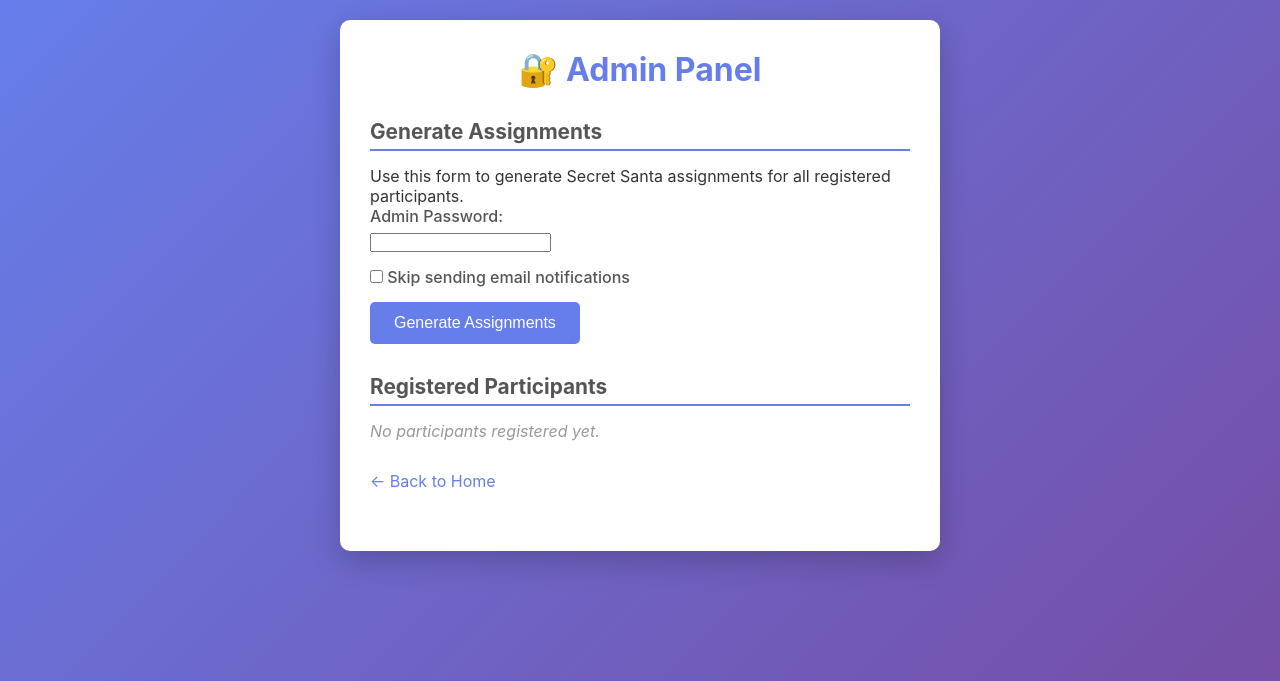
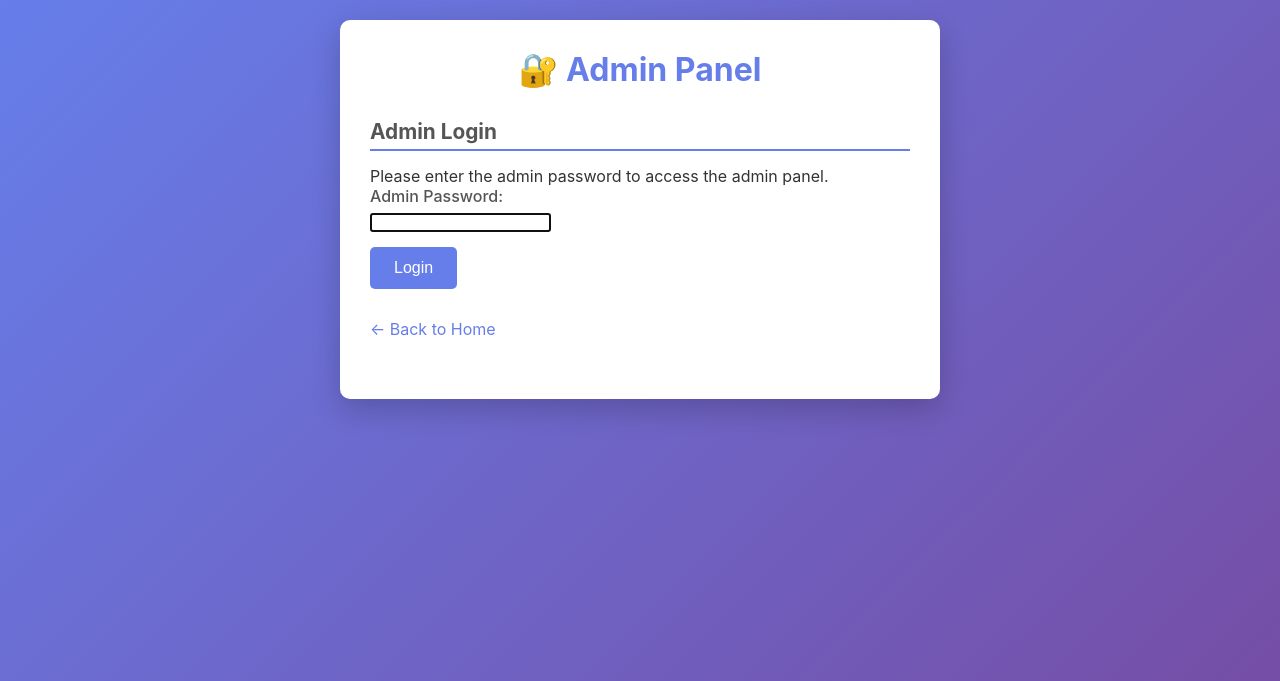
Before and after one commit to MichaelHermannHubler/secret-santa, a Flask app: page /admin in a window 1280 px wide. Shown: the top 681 px of the page. Run offline with Flask 3, Linux system fonts and the light colour scheme.

Commit message:
Added Admin Login Panel

```diff
--- a/app.py
+++ b/app.py
@@ -1,4 +1,4 @@
-from flask import Flask, render_template, request, jsonify, redirect, url_for
+from flask import Flask, render_template, request, jsonify, redirect, url_for, session
 import json
 import os
 import random
@@ -6,8 +6,10 @@ import smtplib
 from email.mime.text import MIMEText
 from email.mime.multipart import MIMEMultipart
 from datetime import datetime
+import secrets
 
 app = Flask(__name__)
+app.secret_key = os.environ.get('SECRET_KEY', secrets.token_hex(16))
 
 DATA_DIR = 'data'
 PARTICIPANTS_FILE = os.path.join(DATA_DIR, 'participants.json')
@@ -129,21 +131,41 @@ def check_assignment():
 @app.route('/admin')
 def admin():
     """Admin page for generating assignments"""
+    # Check if user is authenticated
+    if not session.get('admin_authenticated'):
+        return render_template('admin.html', authenticated=False)
+
     participants = load_participants()
     assignments = load_assignments()
-    return render_template('admin.html', participants=participants, assignments=assignments)
+    return render_template('admin.html', authenticated=True, participants=participants, assignments=assignments)
+
+@app.route('/admin/login', methods=['POST'])
+def admin_login():
+    """Authenticate admin user"""
+    password = request.form.get('password', '').strip()
+    config = load_config()
+
+    # Verify password
+    if password == config.get('admin_password', 'admin123'):
+        session['admin_authenticated'] = True
+        return jsonify({'success': True, 'message': 'Authentication successful'})
+    else:
+        return jsonify({'success': False, 'message': 'Invalid password'}), 401
+
+@app.route('/admin/logout', methods=['POST'])
+def admin_logout():
+    """Logout admin user"""
+    session.pop('admin_authenticated', None)
+    return jsonify({'success': True, 'message': 'Logged out successfully'})
 
 @app.route('/generate-assignments', methods=['POST'])
 def generate_assignments_web():
     """Generate assignments via web interface"""
-    password = request.form.get('password', '').strip()
+    # Check if user is authenticated
+    if not session.get('admin_authenticated'):
+        return jsonify({'success': False, 'message': 'Not authenticated. Please log in first.'}), 401
+
     skip_email = request.form.get('skip_email', 'false') == 'true'
-
-    config = load_config()
-
-    # Verify password
-    if password != config.get('admin_password', 'admin123'):
-        return jsonify({'success': False, 'message': 'Invalid password'}), 401
 
     # Note: We allow regeneration even if assignments exist (user can use CLI for confirmation prompt)
 
--- a/static/css/style.css
+++ b/static/css/style.css
@@ -171,3 +171,13 @@ a:hover {
     border-left: 4px solid #ffc107;
     margin-bottom: 20px;
 }
+
+button[onclick="logout()"] {
+    background: #dc3545 !important;
+    padding: 8px 16px;
+    font-size: 14px;
+}
+
+button[onclick="logout()"]:hover {
+    background: #c82333 !important;
+}
--- a/templates/admin.html
+++ b/templates/admin.html
@@ -10,6 +10,28 @@
     <div class="container">
         <h1>🔐 Admin Panel</h1>
 
+        {% if not authenticated %}
+        <!-- Login Form -->
+        <div class="section">
+            <h2>Admin Login</h2>
+            <p>Please enter the admin password to access the admin panel.</p>
+            <form id="loginForm" onsubmit="login(event)">
+                <div class="form-group">
+                    <label for="password">Admin Password:</label>
+                    <input type="password" id="password" name="password" required autofocus>
+                </div>
+                <button type="submit">Login</button>
+            </form>
+            <div id="loginMessage" class="message"></div>
+        </div>
+        {% else %}
+        <!-- Admin Panel Content -->
+        <div class="section">
+            <div style="text-align: right; margin-bottom: 20px;">
+                <button onclick="logout()" style="background: #dc3545;">Logout</button>
+            </div>
+        </div>
+
         <div class="section">
             <h2>Generate Assignments</h2>
             <p>Use this form to generate Secret Santa assignments for all registered participants.</p>
@@ -21,10 +43,6 @@
             {% endif %}
 
             <form id="generateForm" onsubmit="generateAssignments(event)">
-                <div class="form-group">
-                    <label for="password">Admin Password:</label>
-                    <input type="password" id="password" name="password" required>
-                </div>
                 <div class="form-group">
                     <label>
                         <input type="checkbox" id="skipEmail" name="skip_email" value="true">
@@ -59,6 +77,7 @@
             <p class="status">Assignments have been generated!</p>
         </div>
         {% endif %}
+        {% endif %}
 
         <div class="section">
             <p><a href="/">← Back to Home</a></p>
@@ -66,6 +85,56 @@
     </div>
 
     <script>
+        {% if not authenticated %}
+        function login(event) {
+            event.preventDefault();
+            const form = event.target;
+            const formData = new FormData(form);
+            const messageDiv = document.getElementById('loginMessage');
+
+            messageDiv.textContent = 'Logging in...';
+            messageDiv.className = 'message';
+            messageDiv.style.display = 'block';
+
+            fetch('/admin/login', {
+                method: 'POST',
+                body: formData
+            })
+            .then(response => response.json())
+            .then(data => {
+                if (data.success) {
+                    messageDiv.textContent = data.message;
+                    messageDiv.className = 'message success';
+                    setTimeout(() => {
+                        location.reload();
+                    }, 500);
+                } else {
+                    messageDiv.textContent = data.message;
+                    messageDiv.className = 'message error';
+                }
+            })
+            .catch(error => {
+                messageDiv.textContent = 'An error occurred. Please try again.';
+                messageDiv.className = 'message error';
+            });
+        }
+        {% else %}
+        function logout() {
+            fetch('/admin/logout', {
+                method: 'POST'
+            })
+            .then(response => response.json())
+            .then(data => {
+                if (data.success) {
+                    location.reload();
+                }
+            })
+            .catch(error => {
+                console.error('Logout error:', error);
+                location.reload();
+            });
+        }
+
         function generateAssignments(event) {
             event.preventDefault();
             const form = event.target;
@@ -123,6 +192,7 @@
                 messageDiv.className = 'message error';
             });
         }
+        {% endif %}
     </script>
 </body>
 </html>
```
